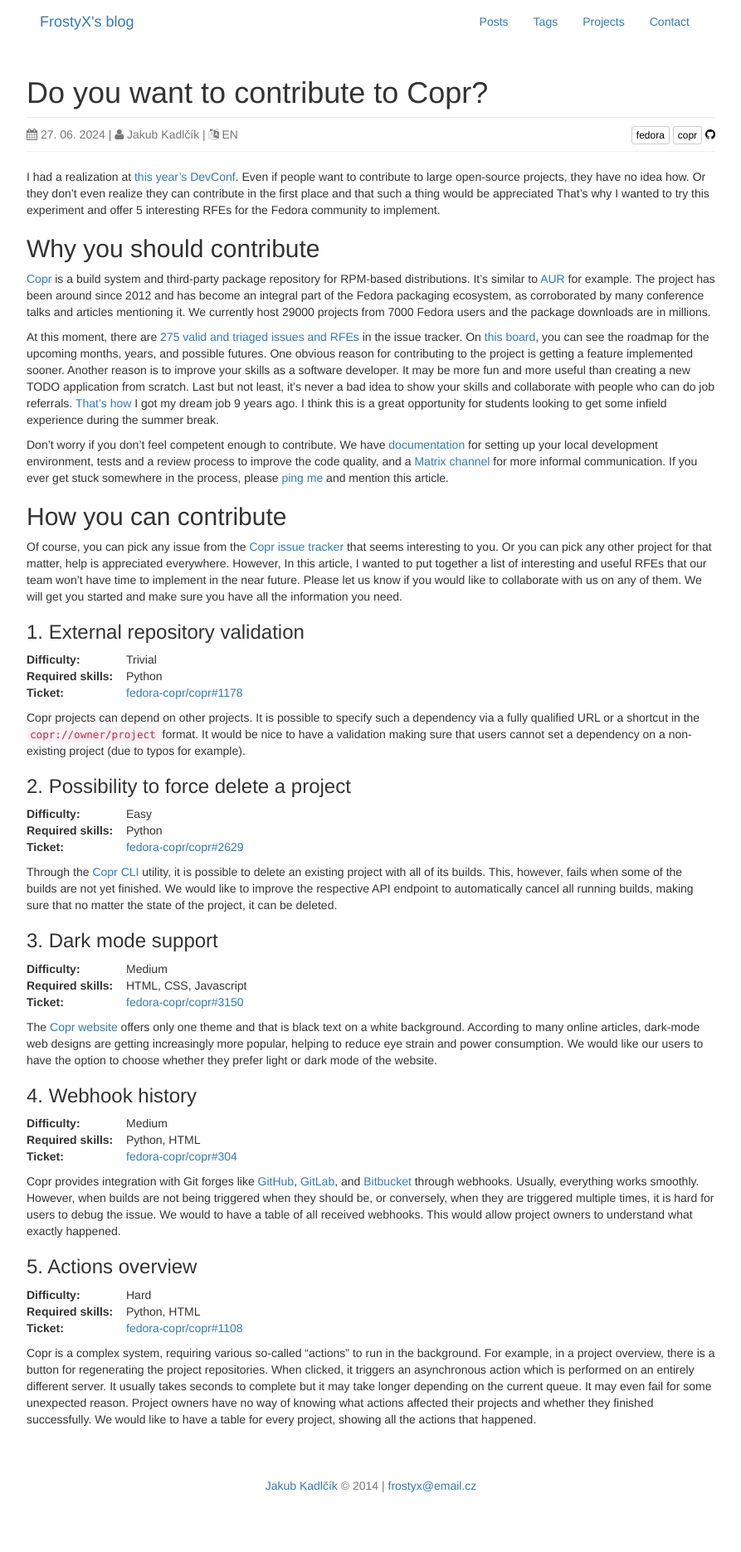
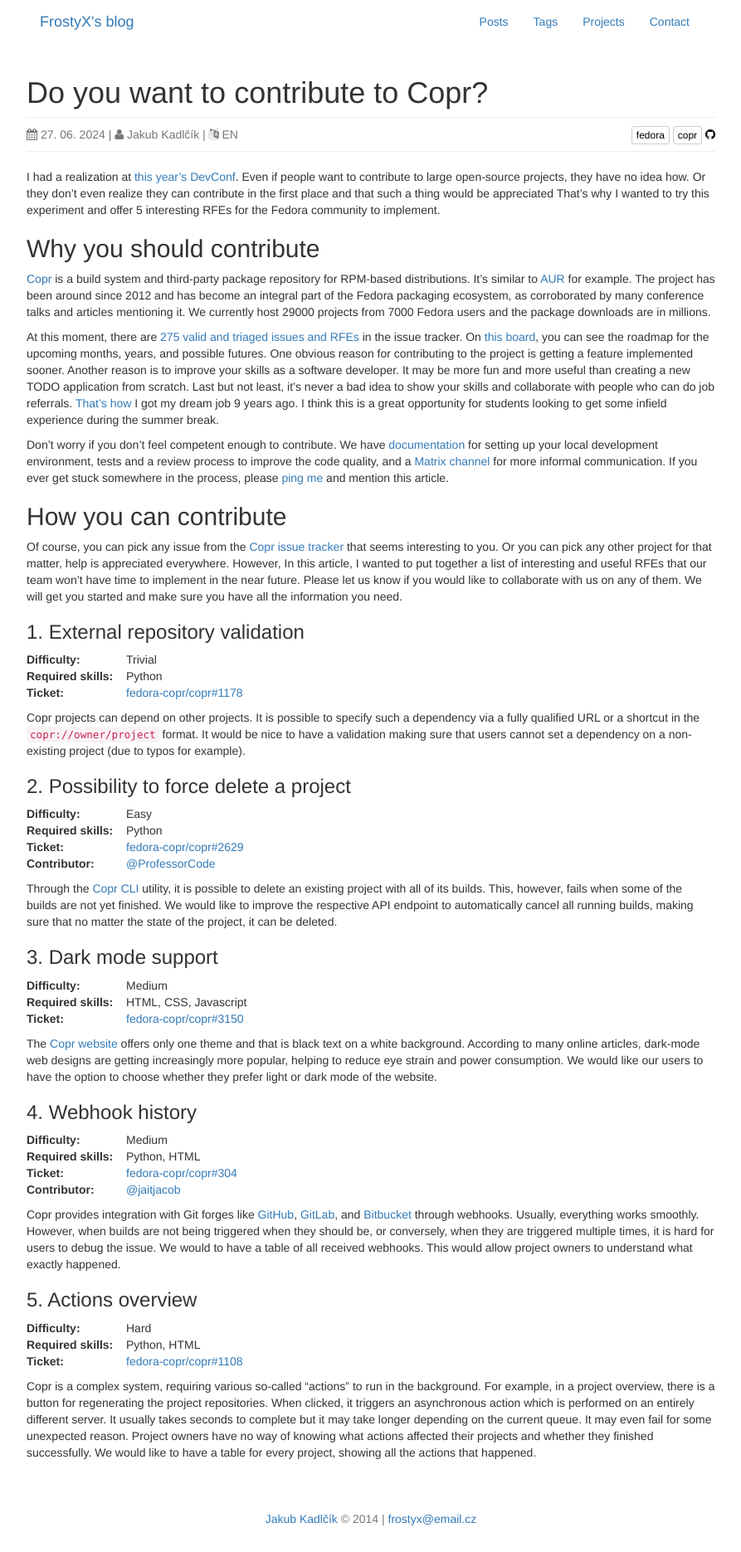
Before and after one commit to FrostyX/frostyx.github.io, a Jekyll site: the page built from _posts/2024-06-27-do-you-want-to-contribute-to-copr.md, in a window 1280 px wide. Shown: the whole page at 83% size, without its empty margins (193-1086 px from the left). Built offline with Jekyll 4.4.1, drawn with Linux system fonts in a browser that asks for light colours; nearby versions of some CDN libraries; comment, search, counter and statistics services are not loaded; before the commit the page ends 1831 px from its top, so only the background shows below that.

Commit message:
Mention two Copr contributors

```diff
--- a/_posts/2024-06-27-do-you-want-to-contribute-to-copr.md
+++ b/_posts/2024-06-27-do-you-want-to-contribute-to-copr.md
@@ -69,6 +69,7 @@
   <tr><th style="min-width:120px;">Difficulty:</th><td>Easy</td></tr>
   <tr><th>Required skills:</th><td>Python</td></tr>
   <tr><th>Ticket:</th><td><a href="https://github.com/fedora-copr/copr/issues/2629">fedora-copr/copr#2629</a></td></tr>
+  <tr><th>Contributor:</th><td><a href="https://fosstodon.org/@ProfessorCode">@ProfessorCode</a></td></tr>
 </table>
 
 Through the [Copr CLI][copr-cli] utility, it is possible to delete an existing
@@ -99,6 +100,7 @@
   <tr><th style="min-width:120px;">Difficulty:</th><td>Medium</td></tr>
   <tr><th>Required skills:</th><td>Python, HTML</td></tr>
   <tr><th>Ticket:</th><td><a href="https://github.com/fedora-copr/copr/issues/304">fedora-copr/copr#304</a></td></tr>
+  <tr><th>Contributor:</th><td><a href="https://github.com/jaitjacob">@jaitjacob</a></td></tr>
 </table>
 
 Copr provides integration with Git forges like [GitHub][github],
```
